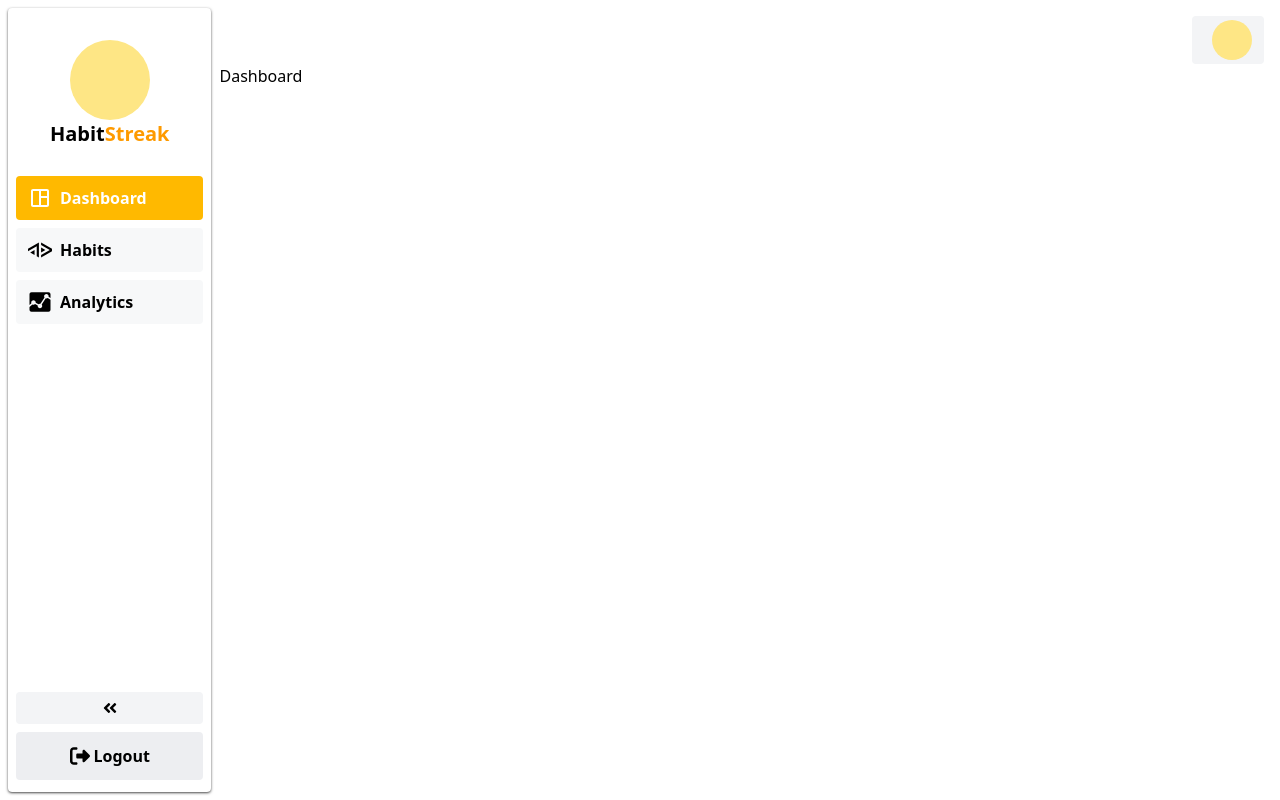
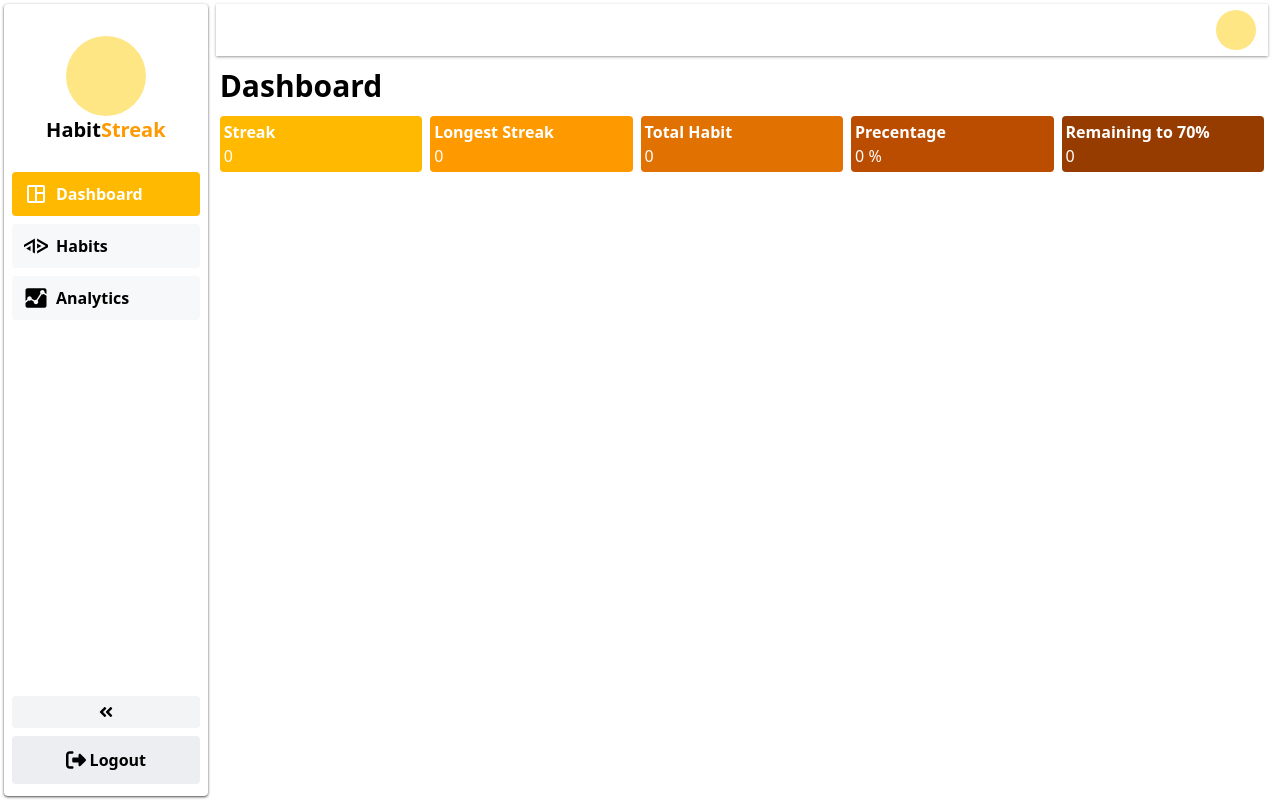
Before and after one commit to Xuerns/HabitStreak, a React app in the folder frontend/: page /dashboard in a window 1280 px wide. Built offline with nearby package versions, Linux system fonts and the light colour scheme; no server answers; sample sign-in values are in the browser's storage; the HTML template or start-up script is replaced by a standard one.

Commit message:
style: add some UI for dashboard

```diff
--- a/frontend/package.json
+++ b/frontend/package.json
@@ -14,6 +14,7 @@
     "axios": "^1.13.5",
     "react": "^19.2.0",
     "react-dom": "^19.2.0",
+    "react-icons": "^5.5.0",
     "react-router-dom": "^7.13.0",
     "tailwindcss": "^4.1.18"
   },
--- a/frontend/src/page/Dashboard.tsx
+++ b/frontend/src/page/Dashboard.tsx
@@ -1,9 +1,57 @@
+import { useEffect, useState } from "react";
+import { fetchApi } from "../service/fetchApi";
+
+interface Alltype {
+  streak: number;
+  longestStreak: number;
+  totalHabit: number;
+  precentage: number;
+  remainingTo70: number;
+}
 
 export default function Dashboard() {
+  const [all, setAll] = useState<Alltype>({
+    streak: 0,
+    longestStreak: 0,
+    totalHabit: 0,
+    precentage: 0,
+    remainingTo70: 0,
+  });
+
+  const getDashboard = async () => {
+    const data = await fetchApi.getDashboard();
+    setAll(data);
+  };
+
+  useEffect(() => {
+    getDashboard();
+  }, []);
 
   return (
-    <div>
-      <p>Dashboard</p>
+    <div className="px-1">
+      <h1 className="text-3xl py-3 font-bold">Dashboard</h1>
+      <div className="grid grid-cols-5 gap-2 text-white">
+        <div className="bg-amber-400 rounded p-1">
+          <h6 className="font-semibold">Streak</h6>
+          <span>{all.streak}</span>
+        </div>
+        <div className="bg-amber-500 rounded p-1">
+          <h6 className="font-semibold">Longest Streak</h6>
+          <span>{all.longestStreak}</span>
+        </div>
+        <div className="bg-amber-600 rounded p-1">
+          <h6 className="font-semibold">Total Habit</h6>
+          <span>{all.totalHabit}</span>
+        </div>
+        <div className="bg-amber-700 rounded p-1">
+          <h6 className="font-semibold">Precentage</h6>
+          <span>{all.precentage} %</span>
+        </div>
+        <div className="bg-amber-800 rounded p-1">
+          <h6 className="font-semibold">Remaining to 70%</h6>
+          <span>{all.remainingTo70}</span>
+        </div>
+      </div>
     </div>
-  )
+  );
 }
--- a/frontend/src/page/HabitsPage.tsx
+++ b/frontend/src/page/HabitsPage.tsx
@@ -11,8 +11,6 @@ export default function HabitsPage() {
   const [title, setTitle] = useState("");
   const [description, setDescription] = useState("");
   const [habits, setHabits] = useState<habit[]>([]);
-  const [streak, setStreak] = useState(0);
-  const [percentage, setPercentage] = useState(0);
 
   // Get habits / Ambil habits yang sudah ada
   const getHabits = async () => {
@@ -27,7 +25,6 @@ export default function HabitsPage() {
     setTitle("");
     setDescription("");
     console.log("habits baru: ", data);
-    await getDashboard();
     await getHabits(); // refresh list otomatis
   };
 
@@ -35,7 +32,6 @@ export default function HabitsPage() {
   const handleDelete = async (id: number) => {
     const data = await fetchApi.deleteHabits(id);
     console.log(data);
-    await getDashboard();
     await getHabits(); // refresh list otomatis
   };
 
@@ -49,20 +45,14 @@ export default function HabitsPage() {
   const handleUndo = async (id: number) => {
     const data = await fetchApi.undohabit(id);
     console.log(data);
-    await getDashboard();
   };
 
-  const getDashboard = async () => {
-    const data = await fetchApi.getDashboard();
-    setStreak(data.streak);
-    setPercentage(data.precentage);
-  };
+
 
   const handleComplete = async (id: number) => {
     try {
       await fetchApi.completeHabits(id);
       await getHabits();
-      await getDashboard();
     } catch (error: any) {
       const msg = error.response?.data?.message || "Gagal menyelesaikan habit";
       console.error("Error:", msg);
@@ -71,15 +61,11 @@ export default function HabitsPage() {
   };
 
   useEffect(() => {
-    getDashboard();
     getHabits();
-  }, [percentage]);
+  }, []);
 
   return (
     <div>
-      <p>
-        Habits | 🔥 Streak: {streak} | 📊 Hari ini: {percentage.toFixed(0)}%
-      </p>
       <label>Title</label>
       <input
         type="text"
--- a/frontend/src/page/MainPage.tsx
+++ b/frontend/src/page/MainPage.tsx
@@ -44,13 +44,13 @@ export default function Profile() {
   }, []);
 
   return (
-    <div className="h-screen flex p-2">
+    <div className="h-screen flex p-1">
       <SideBar
         handleLogout={handleLogout}
       />
-      <div className="p-2 w-full">
-        <div className="flex items-center justify-end">
-          <div className="flex items-center gap-2 bg-gray-100 px-3 py-1 rounded">
+      <div className="px-2 w-full">
+        <div className="flex items-center justify-end shadow-sm shadow-black/30 py-0.5">
+          <div className="flex items-center gap-2 px-3 py-1 rounded">
             <h6 className="font-medium">{datas?.NAME}</h6>
             <div className="h-10 w-10 rounded-full bg-amber-200"></div>
           </div>
```
Also changed, not shown: 1 other file (tests, documents, lock files or other folders).
